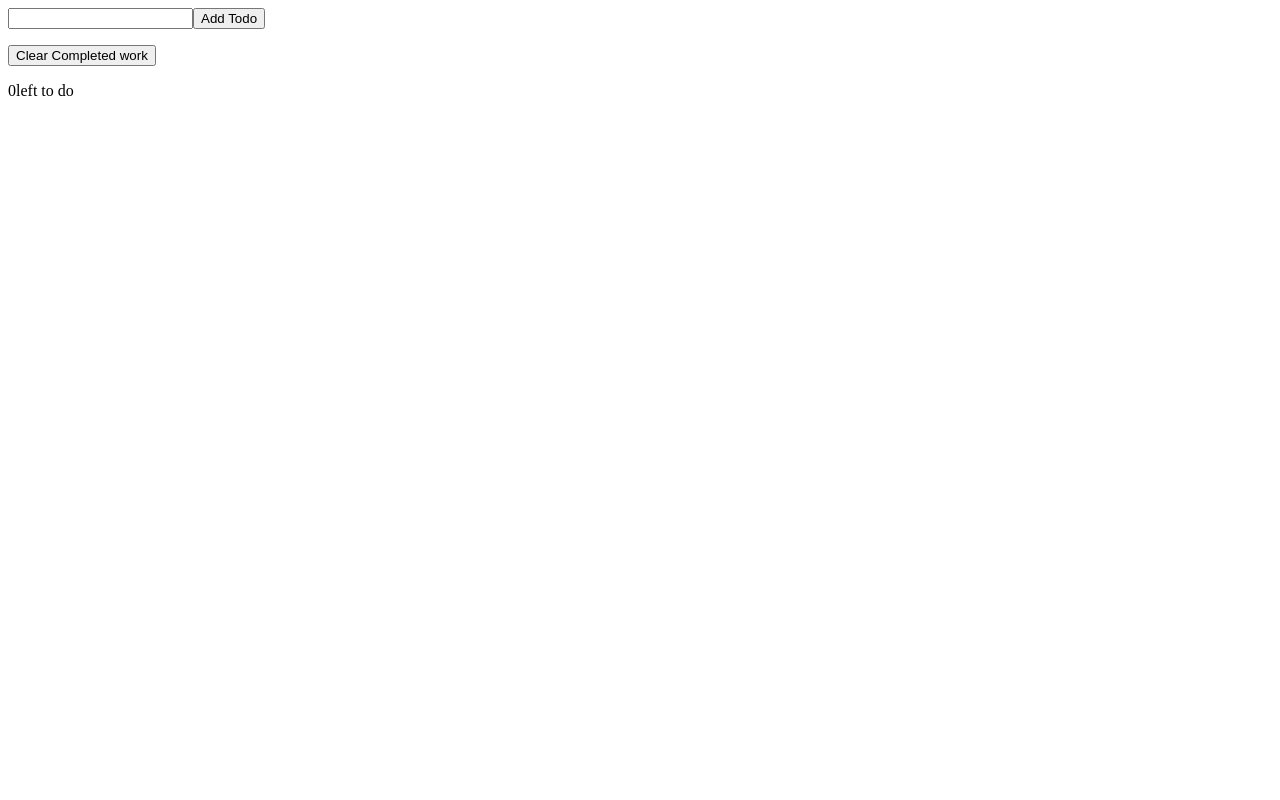
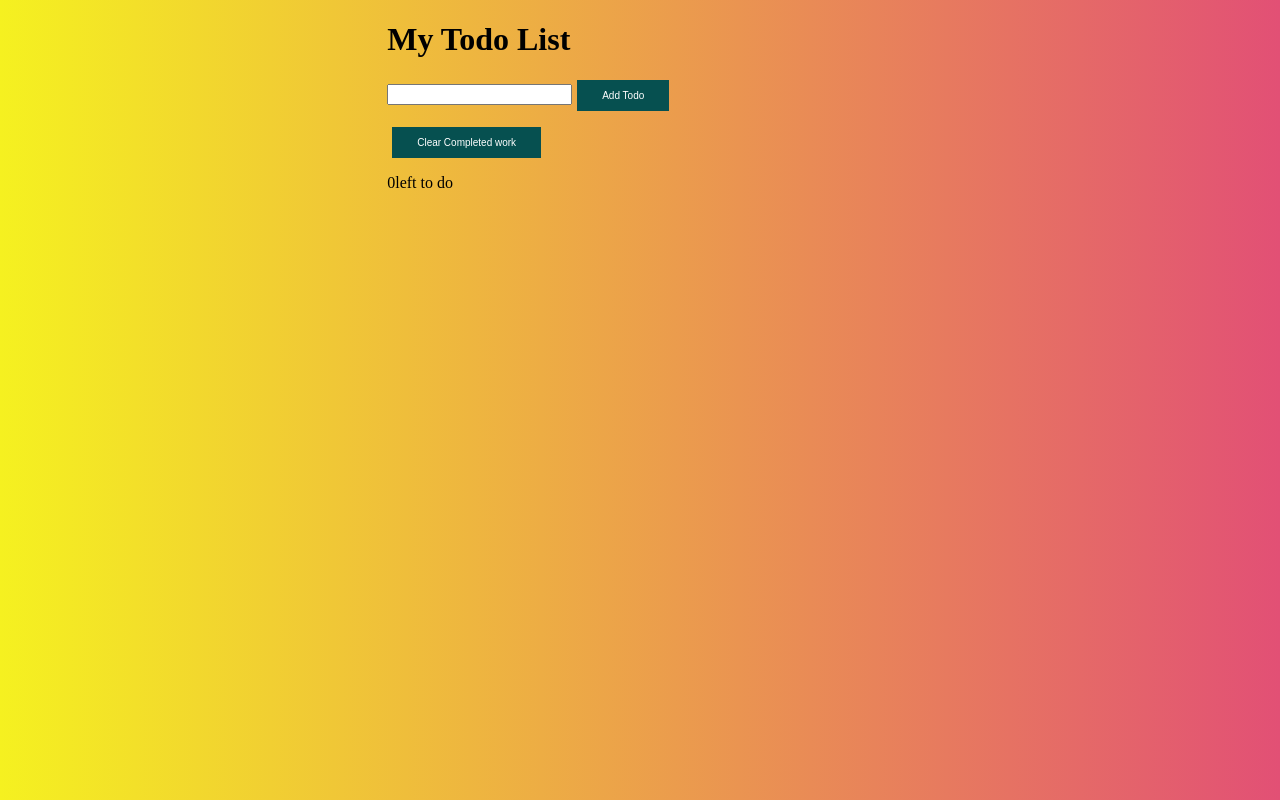
Before and after one commit to athilarahim/TodoList-ReactApp, a React (Create React App) app: page / in a window 1280 px wide. Built offline with nearby package versions, Linux system fonts and the light colour scheme.

Commit message:
Added stylings

```diff
--- a/public/index.html
+++ b/public/index.html
@@ -27,8 +27,18 @@
     <title>React App</title>
   </head>
   <body>
-    <noscript>You need to enable JavaScript to run this app.</noscript>
+    <div class="container">
+      <h1>My Todo List</h1>
     <div id="root"></div>
+    </div>
+    <style>
+      body{
+        background-image: linear-gradient(to right, rgb(245, 241, 32),rgb(226, 80, 117));
+      }
+      #root,h1{
+        padding-left: 30%;
+      }
+    </style>
     <!--
       This HTML file is a template.
       If you open it directly in the browser, you will see an empty page.
--- a/src/App.js
+++ b/src/App.js
@@ -1,4 +1,5 @@
 import React, {useState, useRef, useEffect} from 'react';
+import './style.css'
 import TodoList from './TodoList'
 import {v4 as uuidv4} from 'uuid'
 
@@ -49,4 +50,5 @@ function handleClearTodos(){
   )
 }
 
+
 export default App;
--- /dev/null
+++ b/src/style.css
@@ -0,0 +1,15 @@
+button {
+    background-color:rgb(6, 80, 80); /* Green */
+    border: none;
+    color: white;
+    padding: 10px 25px;
+    margin-left: 5px;
+    text-align: center;
+    text-decoration: none;
+    display: inline-block;
+    font-size: 10px;
+  }
+
+  button:hover {
+    background-color: rgb(9, 53, 148);
+  }
```
